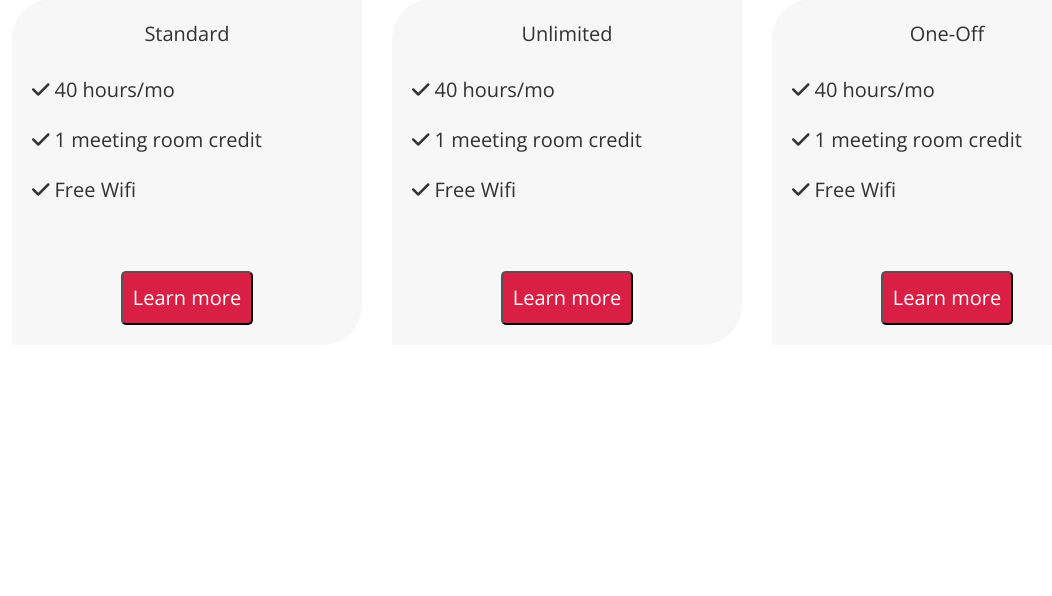
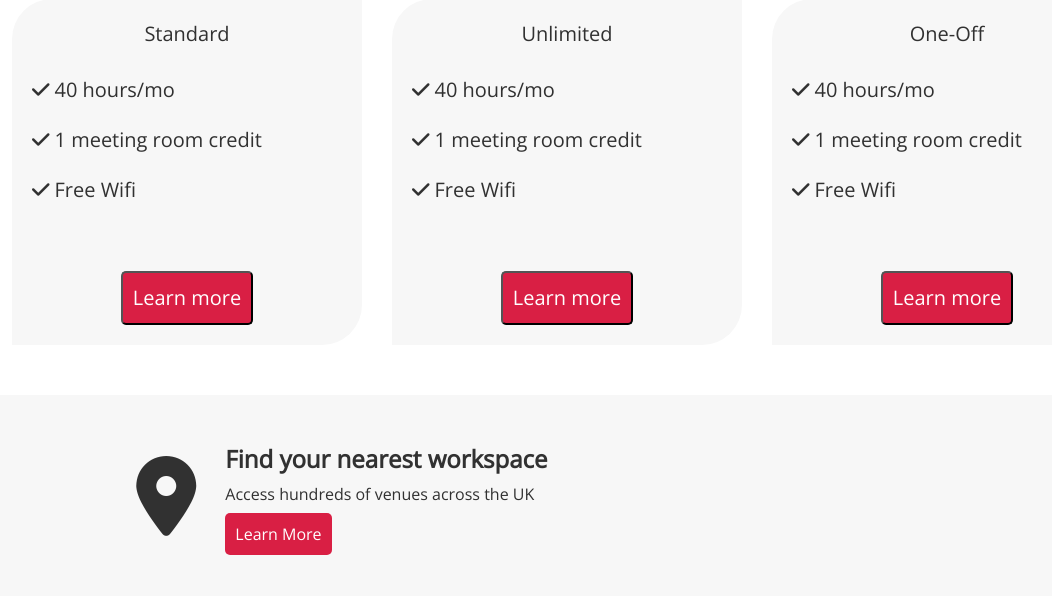
Before and after one commit to daisybutler/Workbench-project04, a Django app: template home/templates/home/index.html in a window 1280 px wide. Shown: the part 682-1278 px from the top of the page, without its empty margins (73-1125 px from the left). Before the commit the page ends 1007 px from the top, so only its background shows below. Run offline with Django 3.2, Linux system fonts and the light colour scheme; the template is opened without the code that fills it, so the values that code supplies are empty; some libraries are stand-ins or nearby versions.

Commit message:
Locations promotion styled with icons and button.

```diff
--- a/home/templates/home/index.html
+++ b/home/templates/home/index.html
@@ -44,7 +44,7 @@
                         <i class="fas fa-check"></i>Free Wifi
                     </li>
                 </ul>
-                <button class="learn-more-homepage">
+                <button class="learn-more-plans-homepage">
                     Learn more
                 </button>
             </div>
@@ -63,7 +63,7 @@
                         <i class="fas fa-check"></i>Free Wifi
                     </li>
                 </ul>
-                <button class="learn-more-homepage">
+                <button class="learn-more-plans-homepage">
                     Learn more
                 </button>
             </div>
@@ -82,11 +82,29 @@
                         <i class="fas fa-check"></i>Free Wifi
                     </li>
                 </ul>
-                <button class="learn-more-homepage">
+                <button class="learn-more-plans-homepage">
                     Learn more
                 </button>
             </div>
         </div>
     </div>
 </div>
+<div id="homepage-locations-container" class="container">
+    <div class="row text-center">
+        <div class="col-12">
+            <div class="row text-left">
+                <div class="col-1 offset-1 my-auto">
+                    <i class="fas fa-map-marker-alt"></i>
+                </div>
+                <div class="col-4 my-auto">
+                    <h4>Find your nearest workspace</h4>
+                    <p>Access hundreds of venues across the UK</p>
+                    <a href="" class="learn-more-locations-homepage">Learn More</a>
+                </div>
+
+            </div>
+
+        </div>
+    </div>
+</div>
 {% endblock %}
--- a/static/css/base.css
+++ b/static/css/base.css
@@ -92,13 +92,34 @@ p, a {
     padding-left: 0;
 }
 
-.learn-more-homepage {
+.learn-more-plans-homepage {
     background-color: #D91F44;
     border-radius: 5px;
     padding: 10px;
     color: #fff;
     margin-top: 40px;
 }
+
+#homepage-locations-container {
+    background-color: #F7F7F7;
+    margin-top: 20px;
+    margin-bottom: 100px;
+    padding: 50px;
+}
+
+#homepage-locations-container .fa-map-marker-alt {
+    font-size: 80px;
+}
+
+.learn-more-locations-homepage {
+    background-color: #D91F44;
+    border-radius: 5px;
+    padding: 10px;
+    color: #fff;
+    margin-top: 40px;
+}
+
+
 
 
 /* --------------------------------------------------- MEDIA QUERIES */
```
